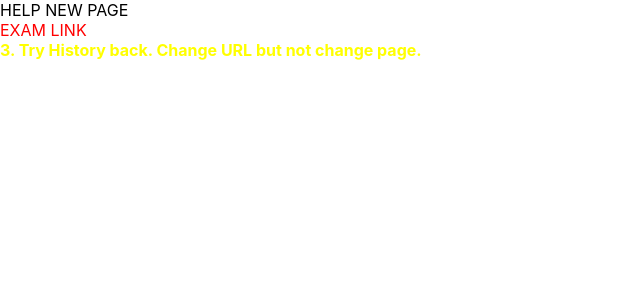
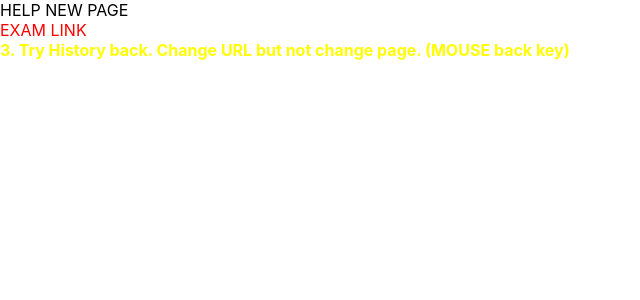
Before and after one commit to chltjdgus/next-swiper-error, a Next.js app: page /help in a window 1280 px wide. Shown: the top 300 px of the page, without its empty margins (0-640 px from the left). Built offline with nearby package versions, Linux system fonts and the light colour scheme.

Commit message:
add : ini

```diff
--- a/pages/help/index.tsx
+++ b/pages/help/index.tsx
@@ -8,7 +8,7 @@ const HelpSample = () => {
             <br/>
             <Link href={"/exam"} style={{color:'red'}}>EXAM LINK</Link>
 <br/>
-           <b style={{color:'yellow'}}> 3. Try History back. Change URL but not change page.</b>
+           <b style={{color:'yellow'}}> 3. Try History back. Change URL but not change page. (MOUSE back key)</b>
         </div>
 
     );
```
